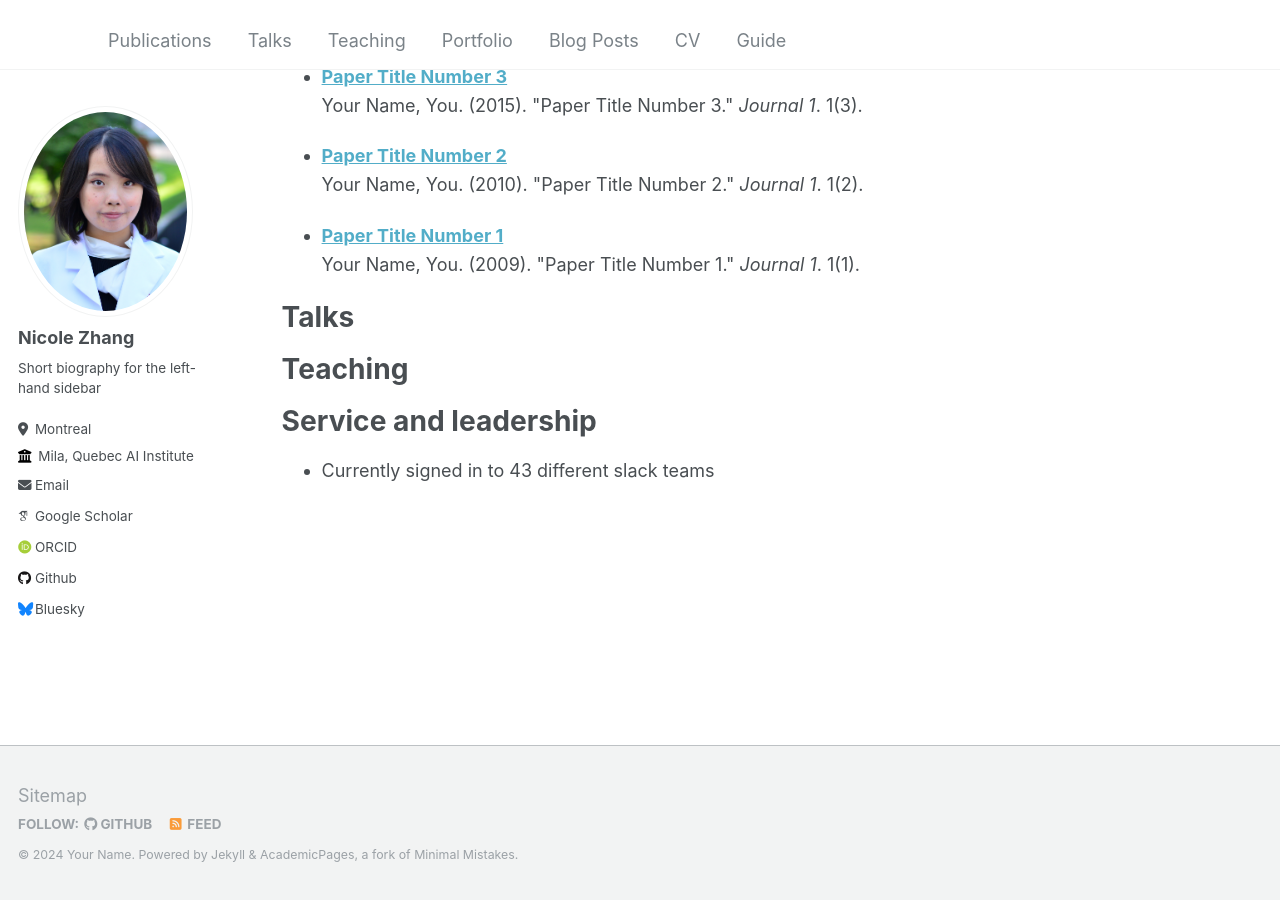
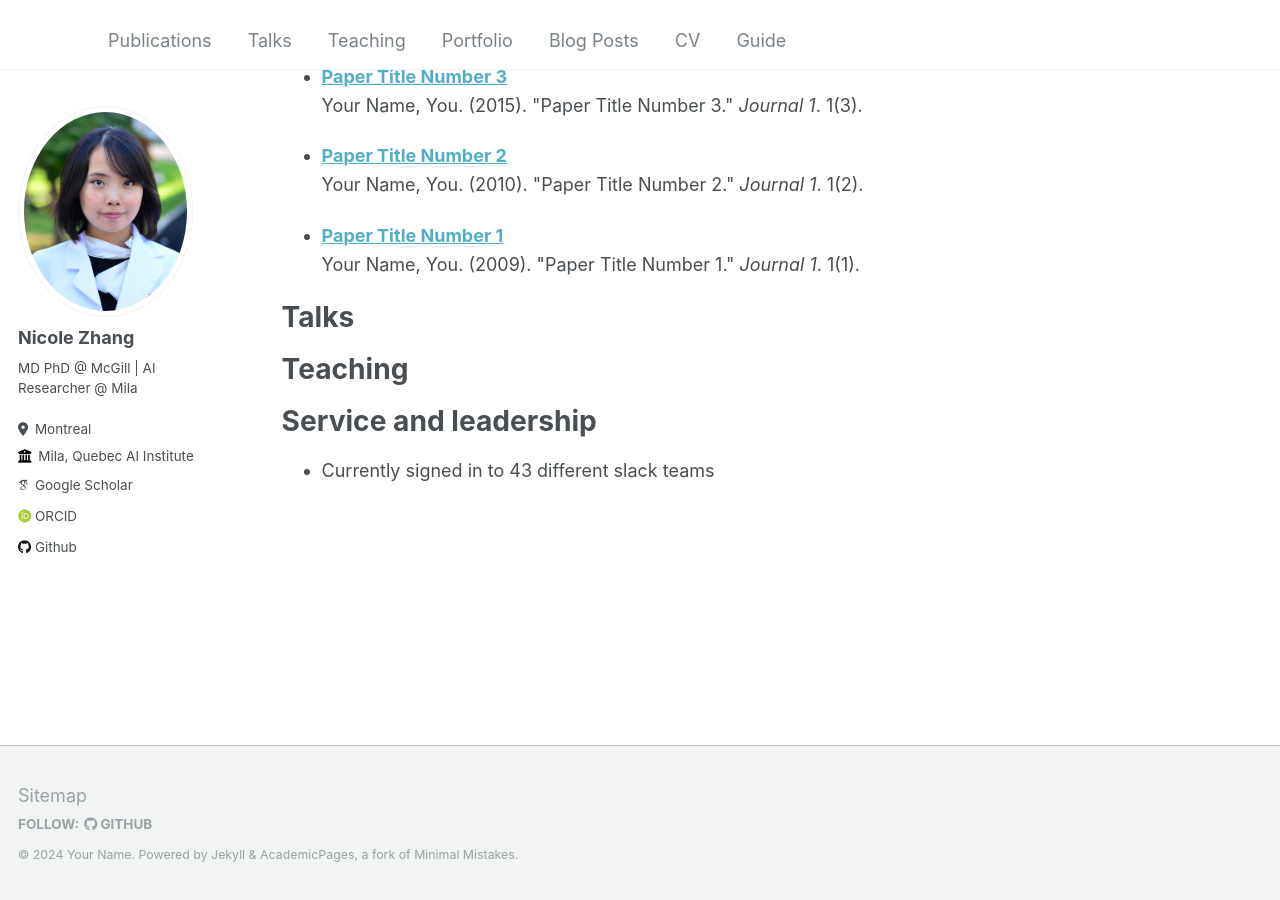
Before and after one commit to nZhangx/nZhangx.github.io, a Jekyll site: the page built from _pages/about.md, in a window 1280 px wide and 900 px high, scrolled down 1219 px. Built offline with Jekyll 4.4.1, drawn with Linux system fonts in a browser that asks for light colours; some web fonts are replaced.

Commit message:
fix: config

```diff
--- a/_config.yml
+++ b/_config.yml
@@ -24,11 +24,11 @@ author:
   avatar           : "profile.png"
   name             : "Nicole Zhang"
   pronouns         : # example: "she/her"
-  bio              : "Short biography for the left-hand sidebar"
+  bio              : "MD PhD @ McGill | AI Researcher @ Mila"
   location         : "Montreal"
   employer         : "Mila, Quebec AI Institute"
   uri              : # URL
-  email            : "none@example.org"
+  # email            : "none@example.org"
 
   # Academic websites
   arxiv            : # URL - Update with the correct link to your profile
@@ -48,7 +48,7 @@ author:
   stackoverflow    : # User number or user number and name (i.e., use "1" or "1/jeff-atwood")
 
   # Social media
-  bluesky          : "bsky.app" # Replace this with you Bluesky username
+  # bluesky          : "bsky.app" # Replace this with you Bluesky username
   facebook         : # Username
   flickr           : # Username
   foursquare       : # Username
@@ -108,7 +108,7 @@ staticman:
       options:
         format           : "iso8601" # "iso8601" (default), "timestamp-seconds", "timestamp-milliseconds"
 atom_feed:
-  hide                   : false     # change to true to hide the RSS feed in the footer
+  hide                   : true     # change to true to hide the RSS feed in the footer
   path                   : # blank (default) uses feed.xml
 
 
@@ -120,8 +120,8 @@ yandex_site_verification :
 
 
 # Social Sharing
-twitter:
-  username               : &twitter
+# twitter:
+  # username               : &twitter
 facebook:
   username               :
   app_id                 :
@@ -281,7 +281,7 @@ sass:
 permalink: /:categories/:title/
 # paginate: 5 # amount of posts to show
 # paginate_path: /page:num/
-timezone: America/Los_Angeles # http://en.wikipedia.org/wiki/List_of_tz_database_time_zones
+timezone: America/New_York # http://en.wikipedia.org/wiki/List_of_tz_database_time_zones
 
 
 # Plugins
```
